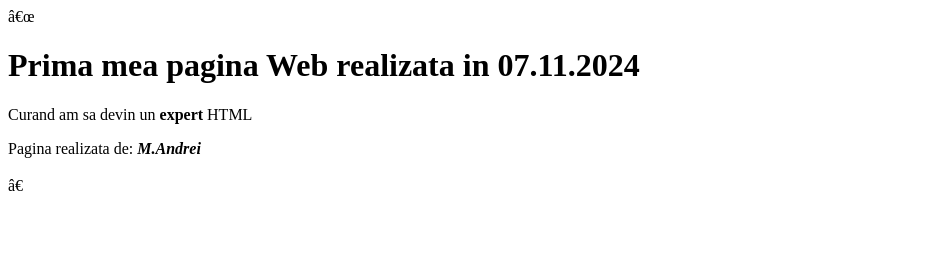
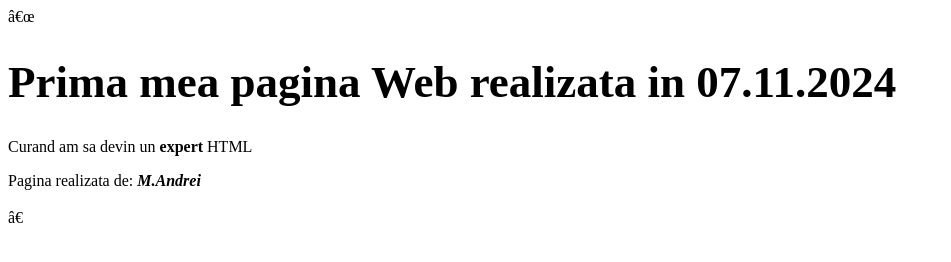
Before and after one commit to andrei-mrru/andrei-mrru, a plain HTML site: page pagina1.html in a window 1280 px wide. Shown: the whole page, without its empty margins (0-951 px from the left). Drawn offline with Linux system fonts and the light colour scheme.

Commit message:
Update pagina1.html

```diff
--- a/pagina1.html
+++ b/pagina1.html
@@ -14,11 +14,11 @@
 
   </head>
 
-  <body style="background-color=cyan:">
+  <body style="background-color=cyan;">
 
     <main>
 
-        <h1 style="font-size: 45:"><b>Prima mea pagina Web realizata in 07.11.2024</b></h1>
+        <h1 style="font-size: 45;"><b>Prima mea pagina Web realizata in 07.11.2024</b></h1>
 
         <p>Curand am sa devin un <b>expert</b> HTML</p>
 
```
